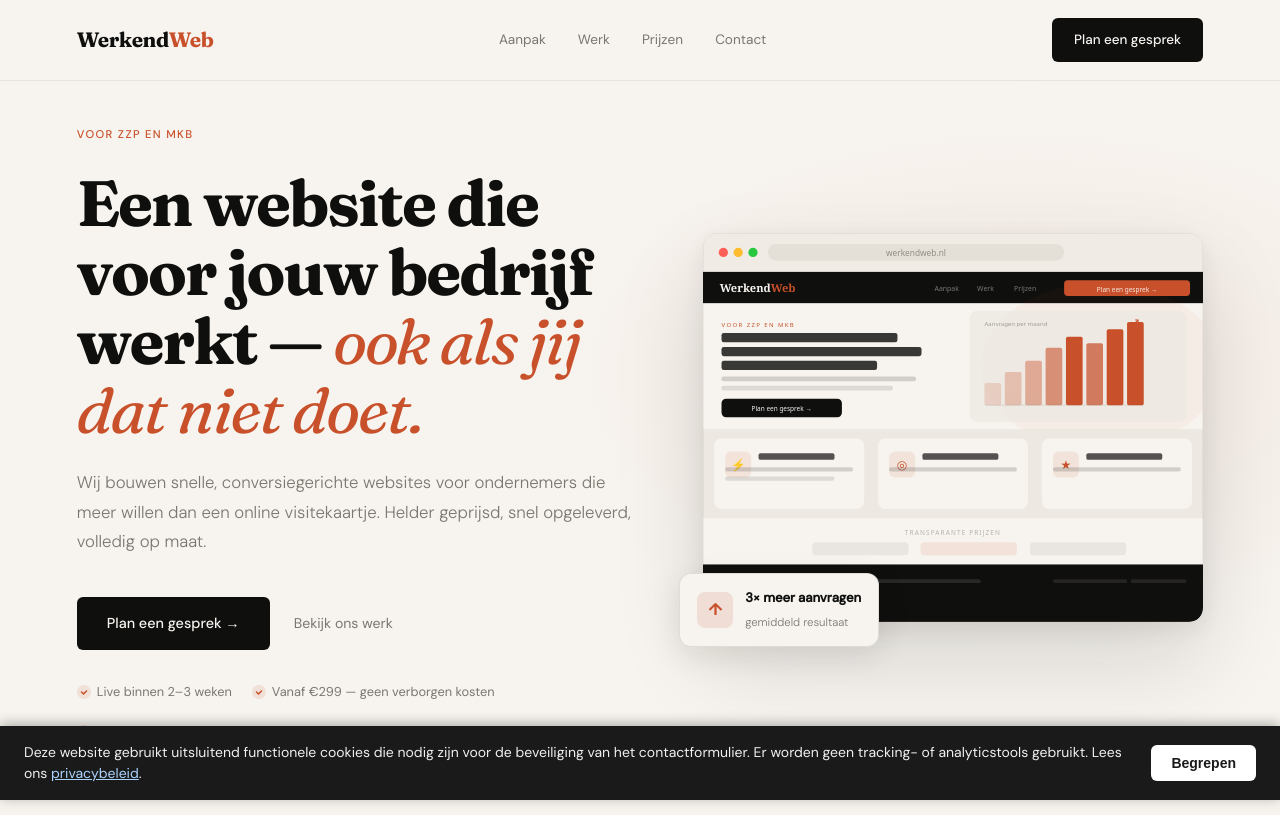
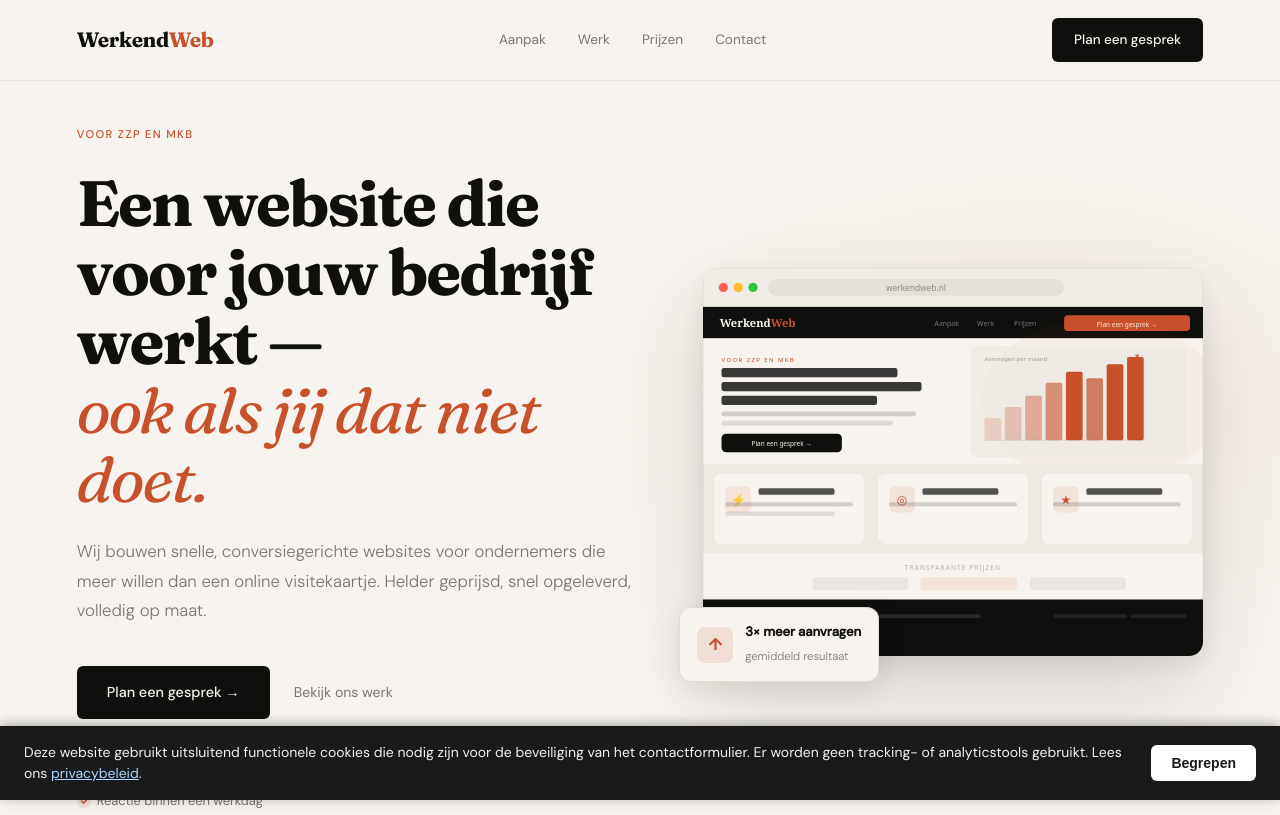
Before and after one commit to Abbout12/Werkendweb-site, a website: page public/index.html in a window 1280 px wide. Shown: the top 815 px of the page. Drawn offline with Linux system fonts and the light colour scheme.

Commit message:
br teruggeplaatst

```diff
--- a/public/index.html
+++ b/public/index.html
@@ -112,7 +112,7 @@
   <div class="hero-content">
     <div class="hero-label">Voor ZZP en MKB</div>
 
-    <h1>Een website die voor jouw bedrijf werkt &mdash;
+    <h1>Een website die voor jouw bedrijf werkt &mdash;<br>
         <em>ook als jij dat niet doet.</em></h1>
 
     <p class="hero-sub">
```
